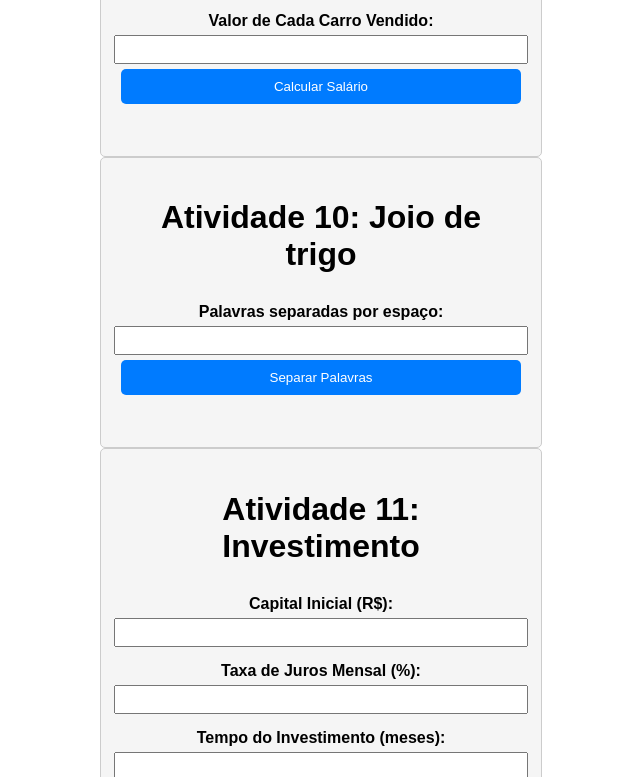
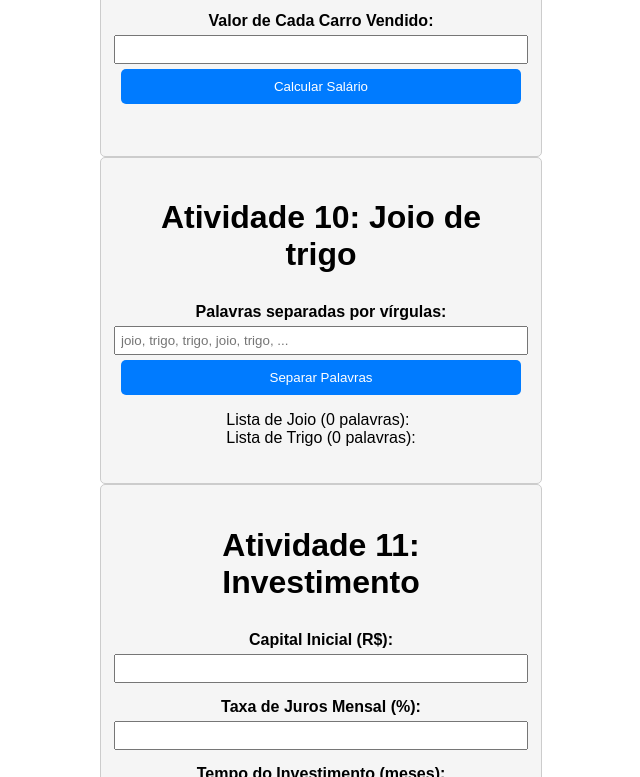
Before and after one commit to patrickKND/TreinamentoWEB, a plain HTML site: page index.html in a window 1280 px wide. Both pictures are taken after a click on the button "Separar Palavras". Shown: the part 3278-4055 px from the top of the page, without its empty margins (319-959 px from the left). Drawn offline with Linux system fonts and the light colour scheme.

Commit message:
ajustado 10

```diff
--- a/index.html
+++ b/index.html
@@ -128,15 +128,17 @@
     </div>
   </div>
 
-  <div class="activity-container">
+
+<div class="activity-container">
   <h1>Atividade 10: Joio de trigo</h1>
   <div class="activity-form">
-    <label for="joioETrigo">Palavras separadas por espaço:</label>
-    <input type="text" id="joioETrigo">
-    <button data-atividade="10">Separar Palavras</button>
-    <p id="resultado10"></p>
+    <label for="joioETrigo">Palavras separadas por vírgulas:</label>
+      <input type="text" id="joioETrigoInput" placeholder="joio, trigo, trigo, joio, trigo, ...">
+      <button onclick="separarPalavras()">Separar Palavras</button>
+      <p id="resultado22"></p>
   </div>
 </div>
+
 
   <div class="activity-container">
     <h1>Atividade 11: Investimento</h1>
--- a/script.js
+++ b/script.js
@@ -228,32 +228,26 @@ function calcularSalarioVendedor() {
 document.querySelector('button[data-atividade="9"]').addEventListener('click', calcularSalarioVendedor);
 
 
-let joioETrigo = [
-    "joio", "trigo", "trigo", "joio", "trigo", "joio", "joio", "joio", "joio", "trigo", "trigo", "joio",
-    "joio", "joio", "trigo", "trigo", "trigo", "trigo", "trigo", "trigo", "trigo", "trigo", "trigo", "trigo",
-    "trigo", "joio", "joio", "joio", "joio", "joio", "joio", "joio", "joio", "trigo", "trigo", "joio", "joio",
-    "joio", "joio", "joio", "joio", "joio", "joio", "joio", "joio", "joio", "joio", "joio", "joio", "joio",
-    "joio", "joio", "trigo", "trigo", "trigo", "trigo", "trigo", "trigo", "trigo", "trigo", "trigo", "trigo",
-    "trigo", "trigo", "trigo", "trigo", "trigo", "trigo", "trigo", "trigo", "trigo", "joio", "joio", "joio",
-    "joio", "joio", "joio", "joio", "joio", "joio", "joio", "trigo", "trigo", "trigo", "trigo", "trigo", "trigo",
-    "trigo", "trigo", "trigo", "joio", "joio", "joio", "joio", "joio", "joio", "trigo", "joio", "joio", "joio",
-    "joio", "joio", "trigo", "trigo", "trigo", "trigo", "joio", "joio", "joio", "joio", "joio", "joio", "joio",
-    "trigo", "trigo", "trigo", "joio", "trigo", "joio", "joio", "joio"
-];
 
 function separarPalavras() {
-  // Filtrar palavras "joio" e "trigo" do array "joioETrigo"
-  const palavrasJoio = joioETrigo.filter(palavra => palavra === "joio");
-  const palavrasTrigo = joioETrigo.filter(palavra => palavra === "trigo");
+  const inputElement = document.getElementById('joioETrigoInput');
+  const palavras = inputElement.value.split(',').map(palavra => palavra.trim());
 
-  // Exibir o resultado
-  const resultado = `Lista de Joio (${palavrasJoio.length} palavras): ${palavrasJoio.join(", ")}<br>`;
-  resultado += `Lista de Trigo (${palavrasTrigo.length} palavras): ${palavrasTrigo.join(", ")}`;
-  document.getElementById("resultado10").innerHTML = resultado;
+  let listaJoio = [];
+  let listaTrigo = [];
+
+  for (let palavra of palavras) {
+    if (palavra.toLowerCase() === 'joio') {
+      listaJoio.push(palavra);
+    } else if (palavra.toLowerCase() === 'trigo') {
+      listaTrigo.push(palavra);
+    }
+  }
+
+  const resultado = document.getElementById('resultado22');
+  resultado.innerHTML = `Lista de Joio (${listaJoio.length} palavras): ${listaJoio.join(', ')}<br>`;
+  resultado.innerHTML += `Lista de Trigo (${listaTrigo.length} palavras): ${listaTrigo.join(', ')}`;
 }
-
-// Adicionar um ouvinte de evento ao botão
-document.querySelector('[data-atividade="10"]').addEventListener('click', separarPalavras);
 
 
 
```
